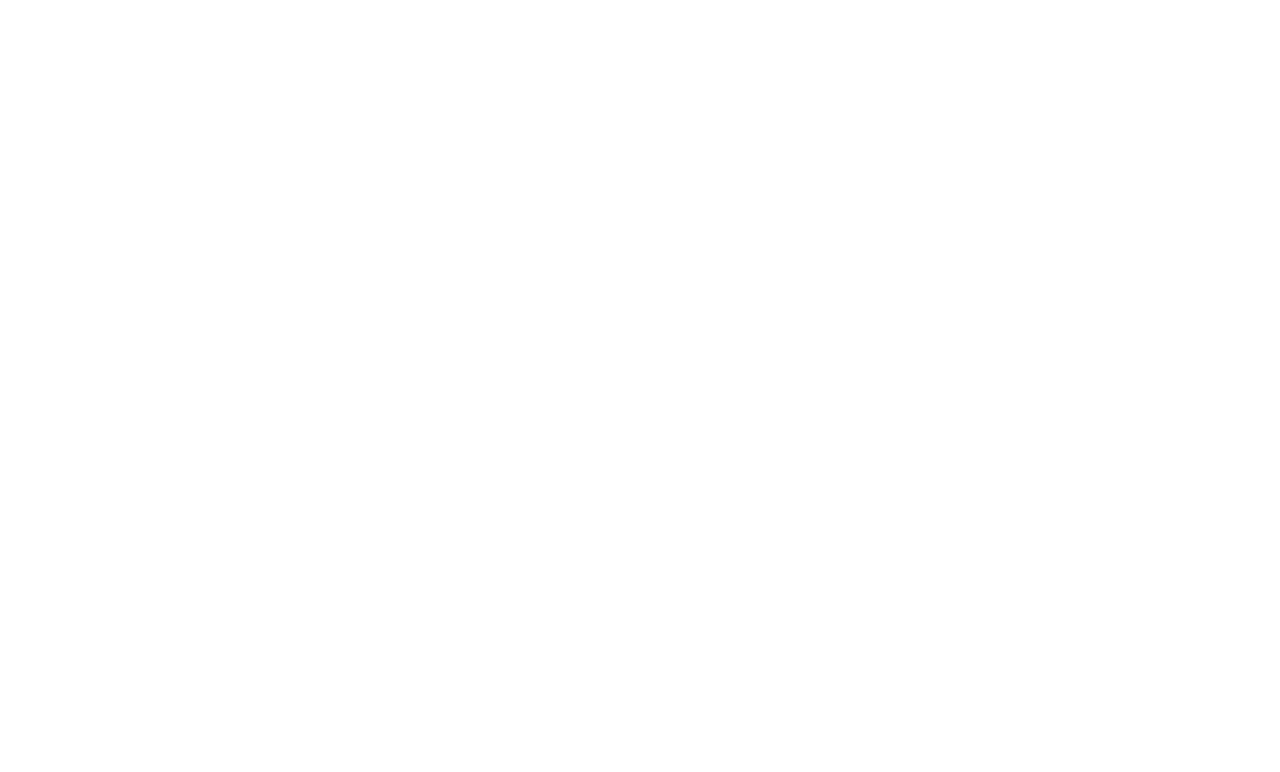
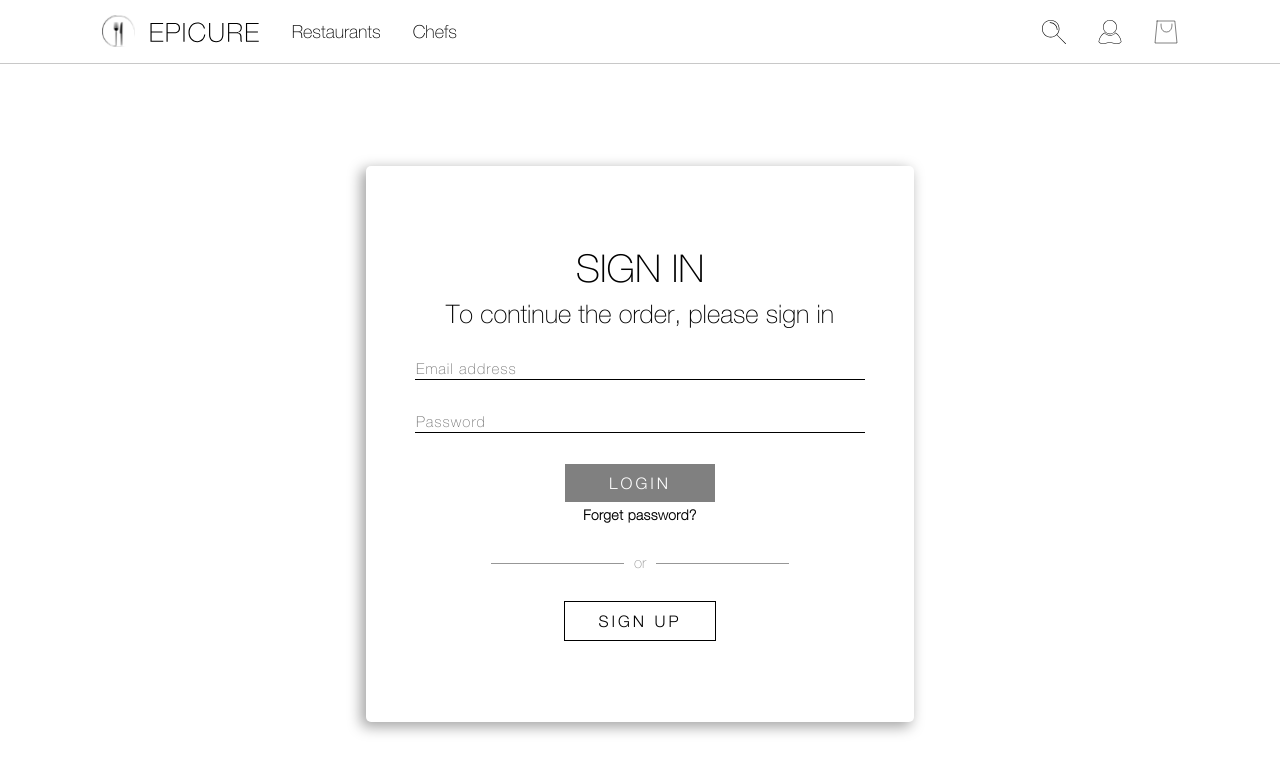
Before and after one commit to Assafkatz99/epicure-project, a React (Create React App) app: page /sign-in in a window 1280 px wide. Before the commit this address had no page. Shown: the top 772 px of the page. Built offline with nearby package versions, Linux system fonts and the light colour scheme.

Commit message:
with sign in page and redux orders save

```diff
--- a/src/App.css
+++ b/src/App.css
@@ -2,10 +2,7 @@
   font-family: "HelveticaNeue-Thin";
   font-weight: 200;
 }
-/*
-body{
-  min-height: 100vh;
-} */
+
 h1 {
   margin: 0;
   font-size: 1rem;
--- a/src/App.tsx
+++ b/src/App.tsx
@@ -6,6 +6,7 @@ import Restaurants from "./components/restaurants/Restaurants";
 import Chefs from "./components/chefs/Chefs";
 import SingleRestaurant from "./components/restaurants/restaurants_components/SingleRestaurant";
 import { useEffect } from "react";
+import SignInPage from "./components/signInPage/SignInPage";
 
 function App() {
   useEffect(() => {
@@ -24,6 +25,7 @@ function App() {
             element={<SingleRestaurant />}
           ></Route>
           <Route path="/chefs" element={<Chefs />}></Route>
+          <Route path="/sign-in" element={<SignInPage />}></Route>
         </Routes>
       </BrowserRouter>
     </>
--- a/src/components/modal/Modal.tsx
+++ b/src/components/modal/Modal.tsx
@@ -1,10 +1,20 @@
-import React, { useRef, useState } from "react";
+import React, { useEffect, useRef, useState } from "react";
+import { useDispatch, useSelector } from "react-redux";
+import { setOrder } from "../../store/slicers/ordersSlicer";
+import { RootState } from "../../store/store";
 import { AddToBagButton } from "../../typs/buttons/Styled_buttons";
 import { UnderlineHeadline } from "../../typs/headlines/UnderlineHeadline";
 import { IModalProps } from "../../typs/interfaces/IModalProps";
+import { IOrder } from "../../typs/interfaces/slicersInterfaces";
 import "./Modal.css";
 
 const Modal: React.FC<IModalProps> = (props: IModalProps) => {
+  const dispatch = useDispatch()
+
+  const orders = useSelector(
+    (state: RootState) => state.orders.value
+  );
+
   const modalRef = useRef<HTMLDivElement>(null);
 
   const handleClick = (event: React.MouseEvent<HTMLDivElement>) => {
@@ -14,7 +24,54 @@ const Modal: React.FC<IModalProps> = (props: IModalProps) => {
     }
   };
 
-  const [quantity, setQuantity] = useState(1);
+  const [quantity, SetQuantity] = useState(1);
+  const [selectedSide, SetSelectedSide] = useState("");
+  const [selectedChanges, setSelectedChanges] = useState<string[]>([]);
+
+
+  const handleSideChange = (event: React.ChangeEvent<HTMLInputElement>) => {
+    SetSelectedSide(event.target.value);
+  };
+
+  const handleChangesChange = (event: React.ChangeEvent<HTMLInputElement>) => {
+    const value = event.target.value;
+    const checked = event.target.checked;
+
+    if (checked) {
+      setSelectedChanges((prevSelectedChanges) => [
+        ...prevSelectedChanges,
+        value,
+      ]);
+    } else {
+      setSelectedChanges((prevSelectedChanges) =>
+      prevSelectedChanges.filter((item) => item !== value)
+      );
+    }
+  };
+
+
+  const [AddToBagClicked, SetAddToBagClicked] = useState(false);
+
+  const handleAddToBagClick = () => {
+    SetAddToBagClicked(true);
+    const order: IOrder = {
+      id: props.dish?.id ,
+      name: props.dish?.name,
+      img_url: props.dish?.img_url,
+      changes: selectedChanges,
+      price: props.dish?.price,
+      sides: selectedSide
+    }
+    dispatch(setOrder(order))
+
+    setTimeout(() => {
+      SetAddToBagClicked(false);
+
+    },3000)
+  }
+  useEffect(() => {
+    console.log(orders);
+  }, [AddToBagClicked]);
 
   return (
     <>
@@ -59,7 +116,8 @@ const Modal: React.FC<IModalProps> = (props: IModalProps) => {
                             <input
                               type="radio"
                               name="side"
-                              value={side.split(" ").join("-")}
+                              value={side}
+                              onChange={handleSideChange}
                             />
                             {side}
                           </label>
@@ -75,11 +133,13 @@ const Modal: React.FC<IModalProps> = (props: IModalProps) => {
                     <div className="checkboxes">
                       {props.dish.changes.length > 1 ? (
                         props.dish.changes.map((change) => (
-                          <label>
+                          <label key={change}>
                             <input
                               type="checkbox"
                               name={change.split(" ").join("-")}
-                              value={change.split(" ").join("-")}
+                              value={change}
+                              checked={selectedChanges.includes(change)}
+                              onChange={handleChangesChange}
                             />
                             {change}
                           </label>
@@ -93,20 +153,19 @@ const Modal: React.FC<IModalProps> = (props: IModalProps) => {
                     <UnderlineHeadline>Quantity</UnderlineHeadline>
                     <div className="quantity_controls">
                       <button
-                        onClick={() => setQuantity((prev) => prev - 1)}
+                        onClick={() => SetQuantity((prev) => prev - 1)}
                         disabled={quantity == 1}
-                        className={quantity === 1 ? "disabled" : ""}
-                      >
+                        className={quantity === 1 ? "disabled" : ""}>
                         –
                       </button>
                       <span>{quantity}</span>
-                      <button onClick={() => setQuantity((prev) => prev + 1)}>
+                      <button onClick={() => SetQuantity((prev) => prev + 1)}>
                         +
                       </button>
                     </div>
                   </div>
 
-                  <AddToBagButton>ADD TO BAG</AddToBagButton>
+                  <AddToBagButton  clicked={AddToBagClicked} onClick={handleAddToBagClick}>{AddToBagClicked ? "ADDED!" : "ADD TO BAG"}</AddToBagButton>
                 </div>
               </>
             ) : (
--- /dev/null
+++ b/src/components/signInPage/SignInPage.css
@@ -0,0 +1,90 @@
+.sign_in_page{
+    height: 95vh;
+    width: 100vw;
+
+
+
+    display: flex;
+    justify-content: center;
+    align-items: center;
+}
+
+.sign_in_div{
+    box-shadow: -4px 4px 14px 1px #a5a5a5;
+    border-radius: 5px;
+
+    height: 60%;
+    width:  35%;
+
+    display: flex;
+    flex-direction: column;
+    justify-content:space-evenly;
+    align-items: center;
+
+    padding: 50px;
+
+}
+
+.sign_in_div input{
+    all: none;
+    border: unset;
+    border-bottom: 0.5px solid black ;
+    padding: 2px 1px;
+    font-size: 15px;
+    width: 100%;
+}
+.sign_in_div input:focus{
+    outline: none;
+}
+
+.sign_in_div input::placeholder{
+    font-size: 15px;
+    letter-spacing: 1px;
+}
+
+.sign_in_div section{
+    display: flex;
+    flex-direction: column;
+    text-align: center;
+    gap: 5px;
+}
+
+.head_part{
+    display: flex;
+    flex-direction: column;
+    align-items: center;
+    text-align: center;
+    gap: 10px;
+}
+.head_part span{
+    font-size: 3vw;
+}
+
+.head_part label{
+    font-size: 2vw;
+}
+
+.forget_pass_button{
+    all: unset;
+    letter-spacing: 0.5px;
+    font-size: 14px;
+    font-weight: bold;
+}
+
+
+.or_class hr {
+    all: unset;
+    border-bottom: #979797 1px solid;
+    width: 30%;
+    position: relative;
+    top: 1px;
+}
+.or_class {
+    width: 99%;
+    display: flex;
+    justify-content: center;
+    align-items: center;
+    gap: 10px;
+    font-size: 15px;
+    color: #979797;
+  }
--- /dev/null
+++ b/src/components/signInPage/SignInPage.tsx
@@ -0,0 +1,39 @@
+import React from "react";
+import { SignInButtons } from "../../typs/buttons/Styled_buttons";
+import Navbar from "../navbar/Navbar";
+import "./SignInPage.css";
+
+
+const SignInPage: React.FC = () => {
+      return (
+      <>
+      <Navbar ></Navbar>
+      <div className="sign_in_page">
+        <div className="sign_in_div">
+            <div className="head_part">
+                <span>SIGN IN</span>
+                <label>To continue the order, please sign in</label>
+            </div>
+
+            <input placeholder="Email address" type="text"/>
+            <input placeholder="Password" type="text" />
+            <section>
+            <SignInButtons backgroundColor="grey">LOGIN</SignInButtons>
+            <button className="forget_pass_button">Forget password?</button>
+            </section>
+
+            <div className="or_class">
+            <hr />
+            <span>or</span>
+            <hr />
+          </div>
+          <SignInButtons backgroundColor="white">SIGN UP</SignInButtons>
+
+
+        </div>
+      </div>
+      </>
+      )
+    }
+
+export default SignInPage;
--- a/src/store/slicers/dishesSilcer.tsx
+++ b/src/store/slicers/dishesSilcer.tsx
@@ -1,7 +1,5 @@
 import { createSlice } from "@reduxjs/toolkit";
-import { stat } from "fs";
 import data from "../../data/data.json";
-import { IDish } from "../../typs/interfaces/slicersInterfaces";
 
 export const dishesSlice = createSlice({
   name: "dishes",
--- /dev/null
+++ b/src/store/slicers/ordersSlicer.tsx
@@ -0,0 +1,20 @@
+import { createSlice, PayloadAction } from "@reduxjs/toolkit";
+import { IOrder } from "../../typs/interfaces/slicersInterfaces";
+
+export const ordersSlicer = createSlice({
+  name: "orders",
+  initialState: {
+    value: [] as IOrder[],
+  },
+  reducers: {
+    setOrder : (state, action:PayloadAction<IOrder> ) => {
+
+        state.value.push(action.payload)
+            }
+    },
+  },
+);
+
+export const { setOrder } = ordersSlicer.actions;
+
+export default ordersSlicer.reducer;
--- a/src/store/store.ts
+++ b/src/store/store.ts
@@ -3,9 +3,11 @@ import {
   IChef,
   IRestaurant,
   IDish,
+  IOrder,
 } from "../typs/interfaces/slicersInterfaces";
 import chefsSlicer from "./slicers/chefsSlicer";
 import dishesSilcer from "./slicers/dishesSilcer";
+import ordersSlicer from "./slicers/ordersSlicer";
 import restaurantsSlicer from "./slicers/restaurantsSlicer";
 
 export interface RootState {
@@ -23,6 +25,9 @@ export interface RootState {
     value: IDish[];
     current_dishes: IDish[];
   };
+  orders: {
+    value: IOrder[];
+  };
 }
 
 export default configureStore({
@@ -30,5 +35,6 @@ export default configureStore({
     chefs: chefsSlicer,
     restaurants: restaurantsSlicer,
     dishes: dishesSilcer,
+    orders: ordersSlicer,
   },
 });
--- a/src/typs/buttons/Styled_buttons.tsx
+++ b/src/typs/buttons/Styled_buttons.tsx
@@ -1,8 +1,17 @@
-import styled from "styled-components";
+import styled, { keyframes } from "styled-components";
 
 interface IBold {
   bold?: boolean;
 }
+interface IColorsForSignInButtons {
+  backgroundColor: string;
+}
+
+interface IClickedAddToBag {
+  clicked: boolean;
+  disabled?: boolean;
+}
+
 
 export const Clean_button = styled.button<IBold>`
   all: unset;
@@ -31,12 +40,34 @@ export const DishTimeSortingButton = styled.button`
   }
 `
 
-export const AddToBagButton = styled.button`
+export const AddToBagButton = styled.button<IClickedAddToBag>`
   all: unset;
   font-size: 18px;
   color: white;
-  background-color: black;
-  padding: 14px 35px;
+  background-color: ${props => props.clicked ? "#5fbd4a" : "black"};
+  padding: 14px 0px;
+  width: 180px;
   font-family: "HelveticaNeue-Light";
   letter-spacing: 1.5px;
+  transition: 0.2s;
+&:active {
+  transform: scale(0.95);
+}
 `;
+
+
+
+
+export const SignInButtons = styled.button<IColorsForSignInButtons>`
+  all: unset;
+  font-size: 16px;
+  color: ${props => props.backgroundColor === "white" ? "black" : "white" };
+  background-color: ${props => props.backgroundColor};
+  border: ${props => props.backgroundColor === "white" ? "black 1px solid" : "none" };;
+  padding: 10px 0px;
+  font-family: "HelveticaNeue-Light";
+  letter-spacing: 3px;
+  width: 150px;
+  text-align: center;
+
+`;
```
Also changed, not shown: src/typs/interfaces/slicersInterfaces.tsx (+8 -0 lines).
